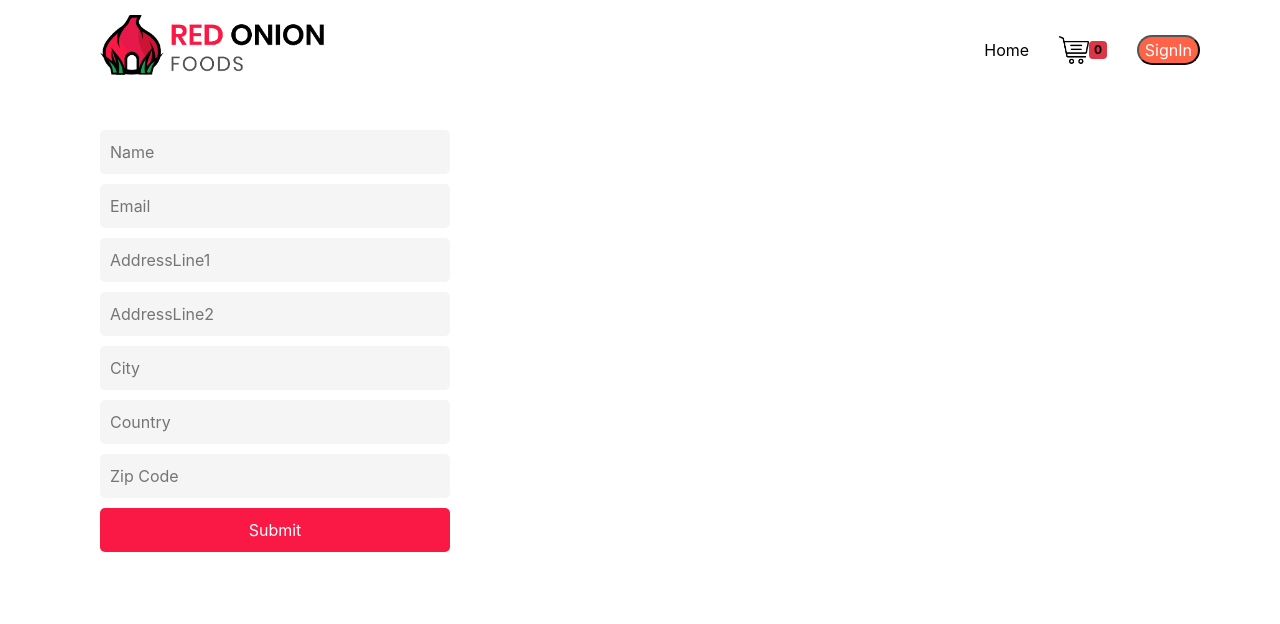
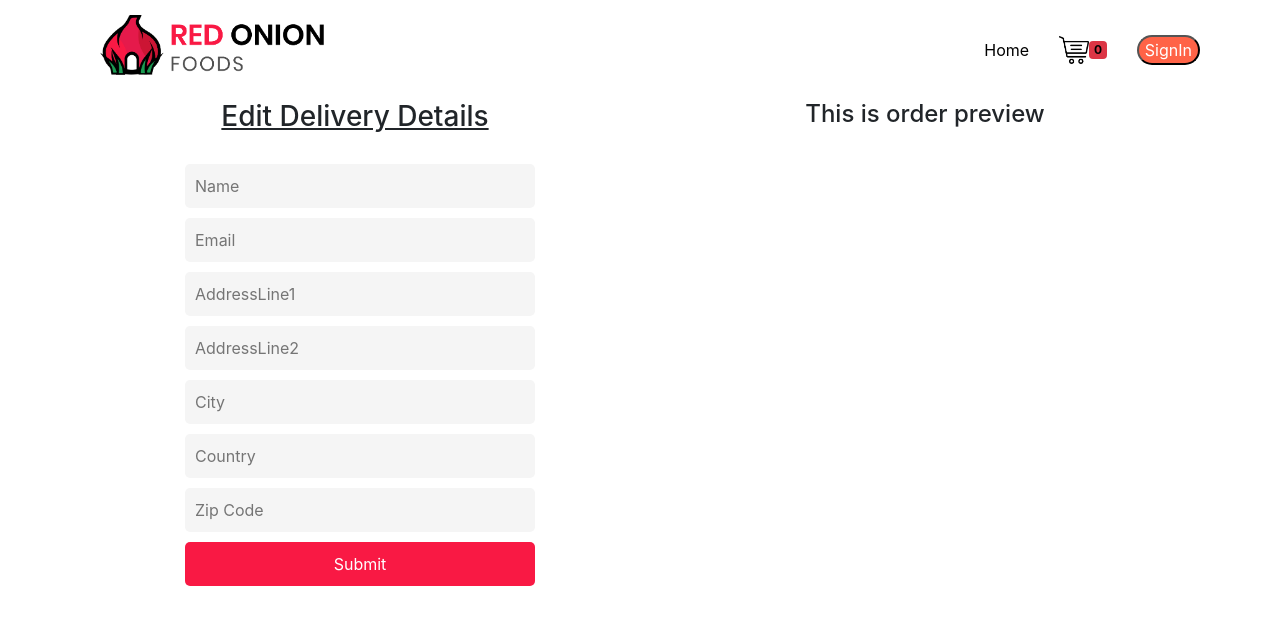
Before and after one commit to coderrafiul/red-onion, a React (Create React App) app: page /shipment in a window 1280 px wide. Shown: the top 624 px of the page. Built offline with nearby package versions, Linux system fonts and the light colour scheme; no server answers.

Commit message:
started cart on ship

```diff
--- a/src/App.js
+++ b/src/App.js
@@ -79,7 +79,7 @@ function App() {
                     <Login></Login>
                   </Route>
                   <Route path="/shipment">
-                    <Shipment></Shipment>
+                    <Shipment finalCart={finalCart}></Shipment>
                   </Route>
                   <Route path="*">
                     <NotFound></NotFound>
--- a/src/Components/Shipment/Shipment.css
+++ b/src/Components/Shipment/Shipment.css
@@ -10,7 +10,7 @@
     background-color: rgb(245, 245, 245);
     border: none;
     border-radius: 5px;
-    margin-bottom: 10px;
+    margin-top: 10px;
 }
 
 input.btn-submit{
@@ -20,6 +20,12 @@ input.btn-submit{
 }
 
 .ship-header{
-    font-size: 100px;
+
     text-decoration: underline;
+    text-align: center;
 }
+
+.error{
+    display: block;
+    color: red;
+}
--- a/src/Components/Shipment/Shipment.js
+++ b/src/Components/Shipment/Shipment.js
@@ -2,36 +2,55 @@ import React from 'react';
 import { useForm } from 'react-hook-form';
 import './Shipment.css'
 
-const Shipment = () => {
+const Shipment = (props) => {
+
+    console.log(props.finalCart)
     const { register, handleSubmit,errors } = useForm();
-    const onSubmit = data => console.log(data);
+    const onSubmit = data => {
+        console.log(data)
+    };
 
 
     return (
-        <div className="shipment">
+        <div className="container">
+
+            <div className="row ">
+                <div className="delivery col-md-6">
+
+
+                    <h3 className="ship-header">Edit Delivery Details</h3>
+
                     <form className="ship-form" onSubmit={handleSubmit(onSubmit)}>
                         <input name="name" ref={register({ required: true })} placeholder="Name" />
-                {errors.name && <span>Name is required</span>}
+                        {errors.name && <span className="error">Name is required</span>}
 
                         <input name="email" ref={register({ required: true })} placeholder="Email" />
-                {errors.email && <span>Email is required</span>}
+                        {errors.email && <span className="error">Email is required</span>}
 
-                <input name="AddressLine1" ref={register({ required: true })} placeholder="AddressLine1" />
-                {errors.address && <span>Address is required</span>}
+                        <input name="addressLine1" ref={register({ required: true })} placeholder="AddressLine1" />
 
-                <input name="AddressLine2" ref={register} placeholder="AddressLine2" />
+
+                        <input name="addressLine2" ref={register} placeholder="AddressLine2" />
+                        {errors.addressLine1 && <span className="error">Address is required</span>}
 
                         <input name="city" ref={register({ required: true })} placeholder="City" />
-                {errors.city && <span>city is required</span>}
+                        {errors.city && <span className="error">City is required</span>}
 
                         <input name="country" ref={register({ required: true })} placeholder="Country" />
-                {errors.country && <span>Country is required</span>}
+                        {errors.country && <span className="error">Country is required</span>}
 
                         <input name="zipCode" ref={register({ required: true })} placeholder="Zip Code" />
-                {errors.zipCode && <span>Zip Code is required</span>}
+                        {errors.zipCode && <span className="error">Zip Code is required</span>}
 
                         <input className="btn-submit" type="submit" />
                     </form>
+                </div>
+
+                <div className="order-preview col-md-6">
+                    <h4>This is order preview</h4>
+                </div>
+
+            </div>
         </div>
 
     );
```
Lines whose indentation alone changed are shown as unchanged.
